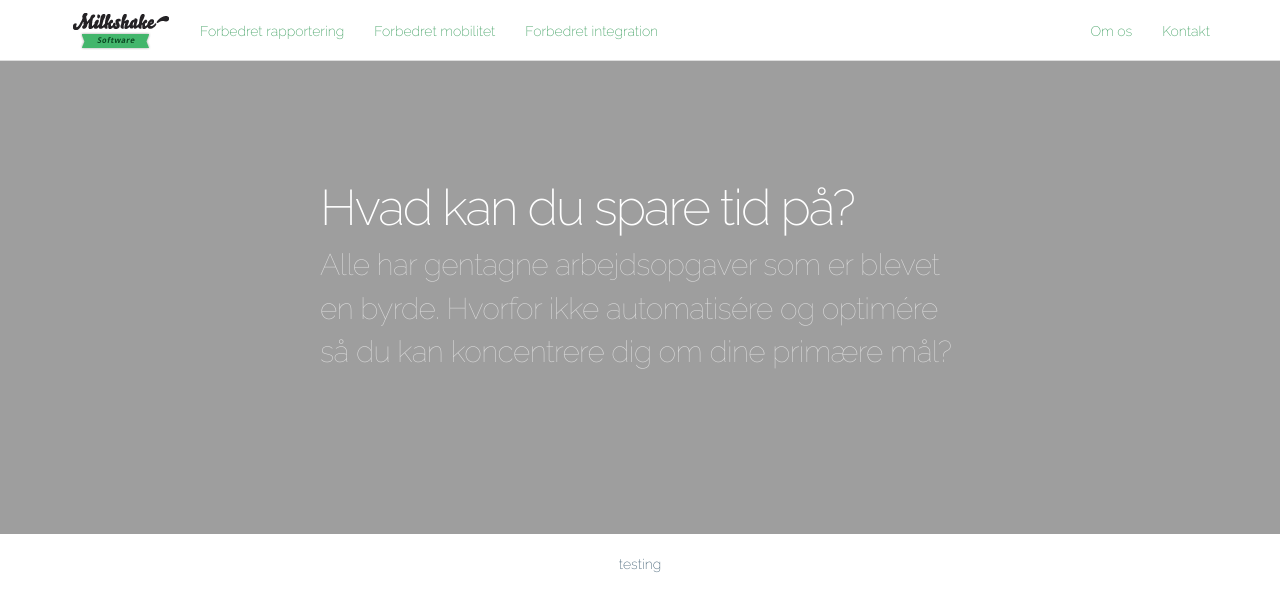
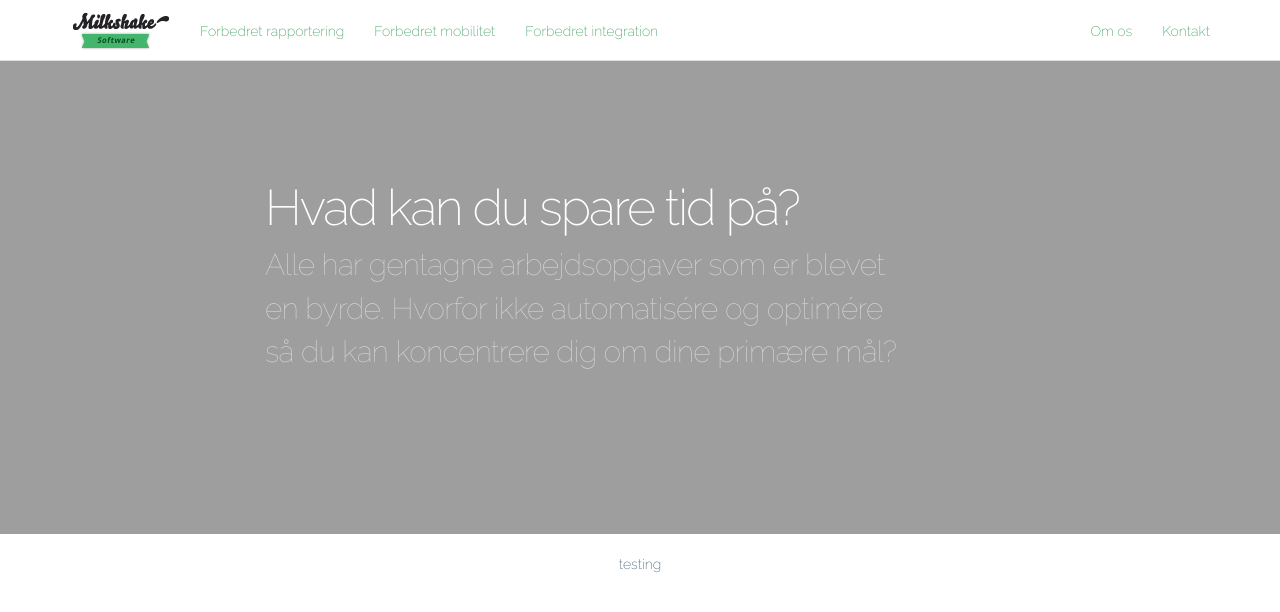
Before and after one commit to milkshakesoftware/milkshakesoftware.github.com, a Jekyll site: the page built from index.html, in a window 1280 px wide. Shown: the top 612 px of the page. Built offline with Jekyll 4.4.1, drawn with Linux system fonts in a browser that asks for light colours; some web fonts are replaced.

Commit message:
Remove fixed with in cover content

```diff
--- a/_layouts/default.html
+++ b/_layouts/default.html
@@ -20,11 +20,17 @@
         <div class="cover">
           <div class="cover-image" style="background-image: url({{ page.cover.image | prepend: site.baseurl }})"></div>
           <div class="cover-content" data-scroll="cover-fade">
-            <div class="cover-content-head">
-              <header class="cover-content-header">
-                <h1 itemprop="name" name="title" class="page-title">{{ page.cover.title }}</h1>
-                <h2 name="subtitle" class="page-subtitle">{{ page.cover.subtitle }}</h2>
-              </header>
+            <div class="container">
+              <div class="row">
+                <div class="col-sm-push-2 col-sm-7">
+                  <div class="cover-content-head">
+                    <header class="cover-content-header">
+                      <h1 itemprop="name" name="title" class="page-title">{{ page.cover.title }}</h1>
+                      <h2 name="subtitle" class="page-subtitle">{{ page.cover.subtitle }}</h2>
+                    </header>
+                  </div>
+                </div>
+              </div>
             </div>
           </div>
         </div>
--- a/css/main.css
+++ b/css/main.css
@@ -62,7 +62,6 @@
 }
 
 .cover-content-head {
-	width: 640px;
 	margin: 0 auto;
 	letter-spacing: 0.01rem;
 	font-weight: 400;
```
